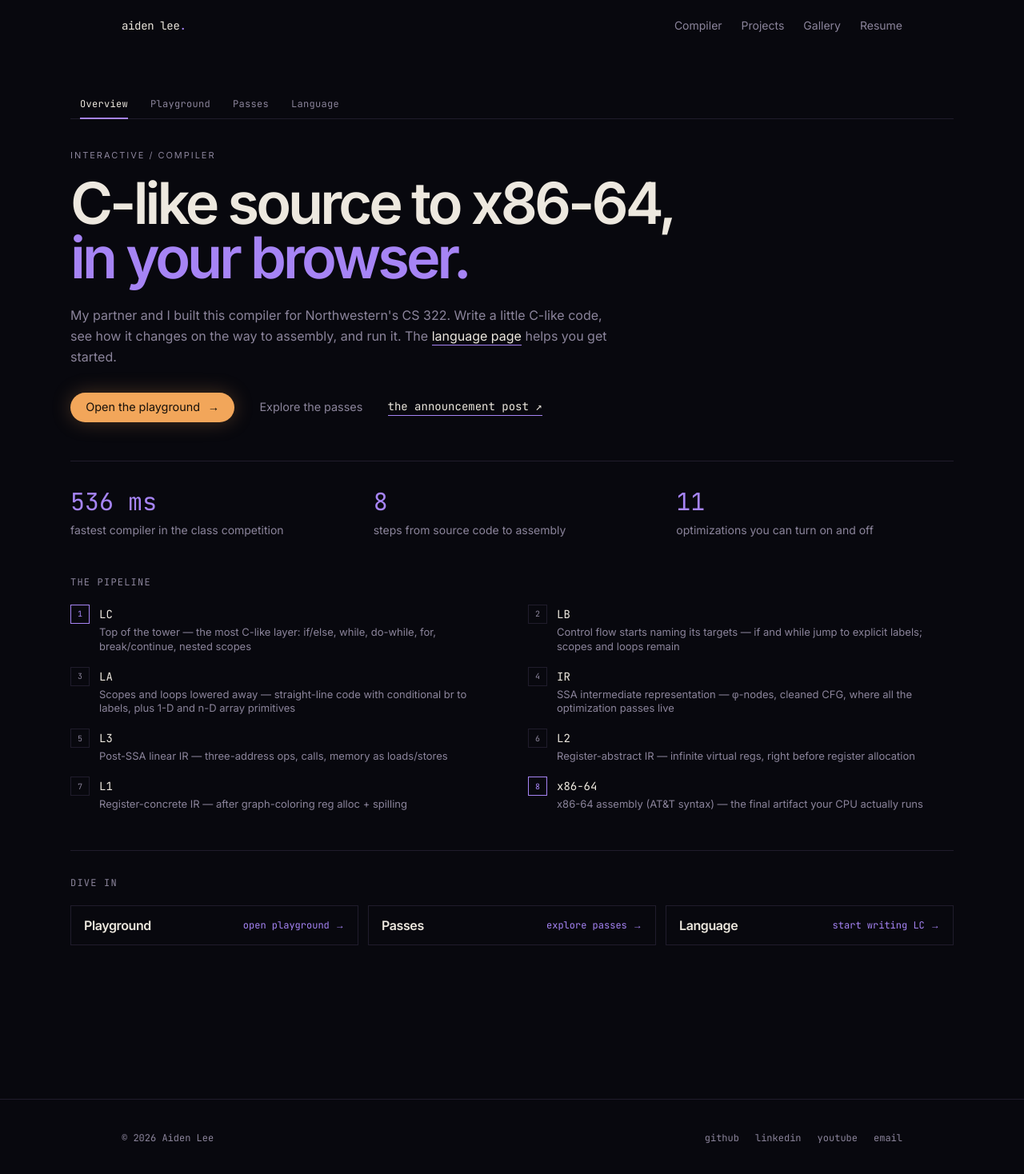
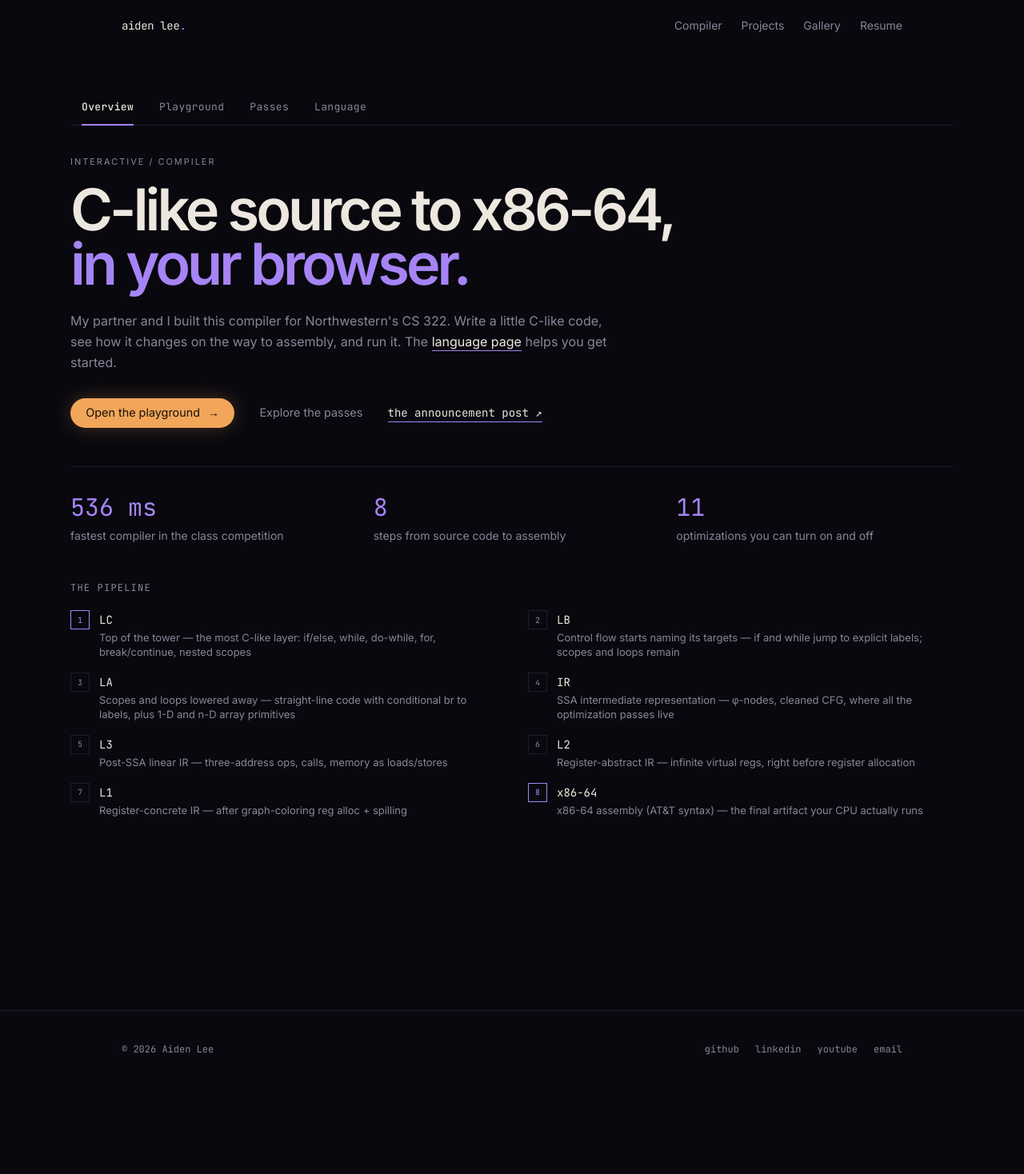
Before and after one commit to aiden-lee11/personal-site, a Next.js app in the folder site/: page /compiler in a window 1280 px wide. Shown: the top 1468 px of the page at 80% size. After the commit the page ends 1360 px from the top, so only its background shows below. Built offline with nearby package versions, Linux system fonts and the light colour scheme.

Commit message:
compiler: dive-in strip goes; tabs carry the nav alone
Co-Authored-By: Claude Fable 5 <noreply@anthropic.com>
Claude-Session: https://claude.ai/code/session_01C5LaodJAZF8eHkT9uMxxhM

```diff
--- a/site/src/app/compiler/CompilerNav.tsx
+++ b/site/src/app/compiler/CompilerNav.tsx
@@ -27,15 +27,17 @@ export default function CompilerNav() {
           <Link
             key={t.href}
             href={t.href}
-            className={`relative px-3 py-2.5 font-mono text-xs tracking-wide transition-colors ${
+            className={`group relative px-3.5 py-3 font-mono text-[13px] tracking-wide transition-colors ${
               active
-                ? "text-[color:var(--fg)]"
+                ? "text-[color:var(--fg)] font-medium"
                 : "text-[color:var(--muted)] hover:text-[color:var(--fg)]"
             }`}
           >
             {t.label}
-            {active && (
-              <span className="absolute inset-x-3 -bottom-px h-[2px] bg-[color:var(--accent)]" />
+            {active ? (
+              <span className="absolute inset-x-3.5 -bottom-px h-[2px] bg-[color:var(--accent)]" />
+            ) : (
+              <span className="absolute inset-x-3.5 -bottom-px h-[2px] bg-[color:var(--border)] opacity-0 transition-opacity group-hover:opacity-100" />
             )}
           </Link>
         );
--- a/site/src/app/compiler/page.tsx
+++ b/site/src/app/compiler/page.tsx
@@ -13,12 +13,6 @@ const STATS = [
   { value: "536 ms", label: "fastest compiler in the class competition" },
   { value: "8", label: "steps from source code to assembly" },
   { value: `${OPT_EXAMPLES.length}`, label: "optimizations you can turn on and off" },
-];
-
-const DIVE_LINKS = [
-  { href: "/compiler/playground", title: "Playground", cta: "open playground →" },
-  { href: "/compiler/passes", title: "Passes", cta: "explore passes →" },
-  { href: "/compiler/grammar", title: "Language", cta: "start writing LC →" },
 ];
 
 export default function CompilerOverviewPage() {
@@ -106,29 +100,6 @@ export default function CompilerOverviewPage() {
           ))}
         </ol>
       </section>
-
-      {/* Dive in — compact CTA row */}
-      <section className="border-t border-[color:var(--border)] pt-8">
-        <h2 className="font-mono text-xs tracking-widest uppercase text-[color:var(--muted)] mb-5">
-          Dive in
-        </h2>
-        <div className="grid sm:grid-cols-3 gap-3">
-          {DIVE_LINKS.map((d) => (
-            <Link
-              key={d.href}
-              href={d.href}
-              className="group flex items-center justify-between gap-4 border border-[color:var(--border)] hover:border-[color:var(--accent)] px-4 py-3 transition-colors"
-            >
-              <span className="text-base font-semibold tracking-tight group-hover:text-[color:var(--accent)] transition-colors">
-                {d.title}
-              </span>
-              <span className="font-mono text-xs text-[color:var(--accent)]">
-                {d.cta}
-              </span>
-            </Link>
-          ))}
-        </div>
-      </section>
     </div>
   );
 }
```
